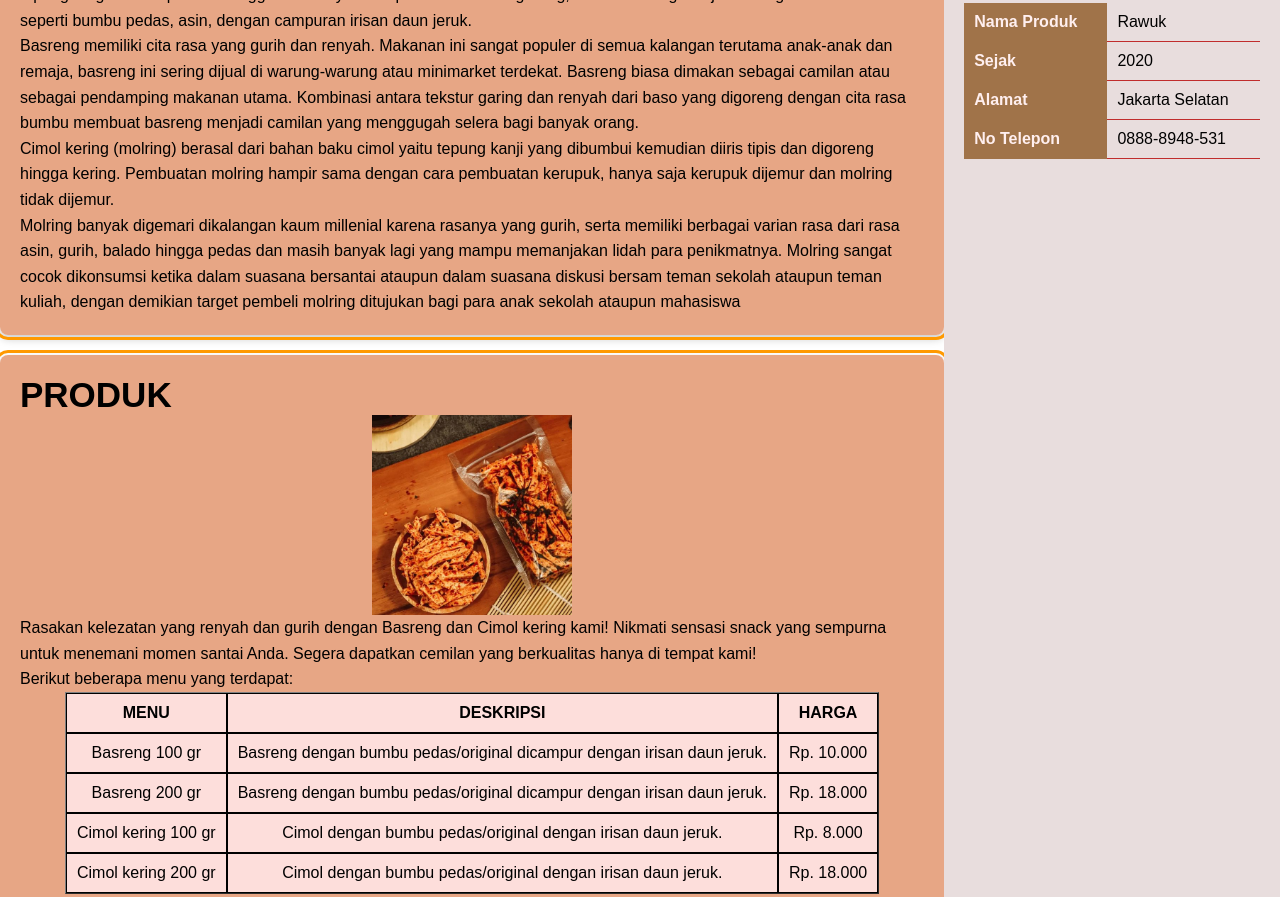
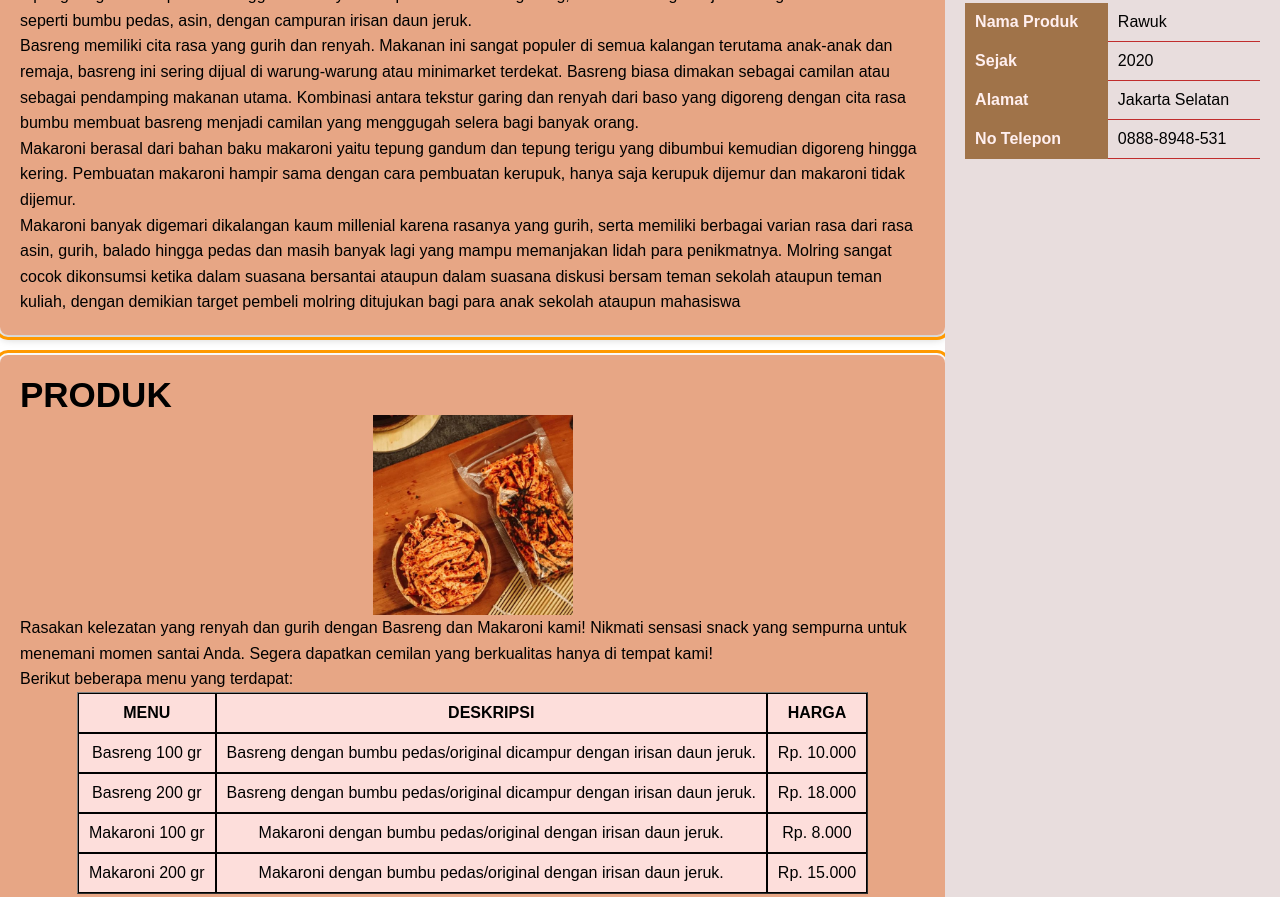
Before and after one commit to annisafitril/annisafitril.github.io, a plain HTML site: page index.html in a window 1280 px wide. Shown: the part 648-1545 px from the top of the page. Drawn offline with Linux system fonts and the light colour scheme; a web font is replaced by a local one.

Commit message:
Update index.html

```diff
--- a/index.html
+++ b/index.html
@@ -37,14 +37,14 @@
                     <img src="img/profilmakanan.png" alt="" width="200px">
                     <p>Basreng adalah singkatan dari "baso goreng", makanan yang berasal dari Indonesia. Makanan ini terdiri dari baso (bakso) yang digoreng dan disajikan dengan berbagai bumbu. Biasanya, bakso yang digunakan adalah bakso sapi yang dicampur dengan tepung terigu atau tapioka sehingga teksturnya lebih padat. Setelah digoreng, baso ini sering disajikan dengan taburan bumbu seperti bumbu pedas, asin, dengan campuran irisan daun jeruk.</p>
                     <p> Basreng memiliki cita rasa yang gurih dan renyah. Makanan ini sangat populer di semua kalangan terutama anak-anak dan remaja, basreng ini sering dijual di warung-warung atau minimarket terdekat. Basreng biasa dimakan sebagai camilan atau sebagai pendamping makanan utama. Kombinasi antara tekstur garing dan renyah dari baso yang digoreng dengan cita rasa bumbu membuat basreng menjadi camilan yang menggugah selera bagi banyak orang.</p>
-                    <p>Cimol kering (molring) berasal dari bahan baku cimol yaitu tepung kanji yang dibumbui kemudian diiris tipis dan digoreng hingga kering. Pembuatan molring hampir sama dengan cara pembuatan kerupuk, hanya saja kerupuk dijemur dan molring tidak dijemur. </p>
-                    <p>Molring banyak digemari dikalangan kaum millenial karena rasanya yang gurih, serta memiliki berbagai varian rasa dari rasa asin, gurih, balado hingga pedas dan masih banyak lagi yang mampu memanjakan lidah para penikmatnya. Molring sangat cocok dikonsumsi ketika dalam suasana bersantai ataupun dalam suasana diskusi bersam teman sekolah ataupun teman kuliah, dengan demikian target pembeli molring ditujukan bagi para anak sekolah ataupun mahasiswa</p>
+                    <p>Makaroni berasal dari bahan baku makaroni yaitu tepung gandum dan tepung terigu yang dibumbui kemudian digoreng hingga kering. Pembuatan makaroni hampir sama dengan cara pembuatan kerupuk, hanya saja kerupuk dijemur dan makaroni tidak dijemur. </p>
+                    <p>Makaroni banyak digemari dikalangan kaum millenial karena rasanya yang gurih, serta memiliki berbagai varian rasa dari rasa asin, gurih, balado hingga pedas dan masih banyak lagi yang mampu memanjakan lidah para penikmatnya. Molring sangat cocok dikonsumsi ketika dalam suasana bersantai ataupun dalam suasana diskusi bersam teman sekolah ataupun teman kuliah, dengan demikian target pembeli molring ditujukan bagi para anak sekolah ataupun mahasiswa</p>
                 </header>
             </article>
             <article id="Produk" class="card">
                 <h2>Produk</h2>
                 <img src="img/basreng1.jpg" alt="produk" width="200px">
-                <p>Rasakan kelezatan yang renyah dan gurih dengan Basreng dan Cimol kering kami! Nikmati sensasi snack yang sempurna untuk menemani momen santai Anda. Segera dapatkan cemilan yang berkualitas hanya di tempat kami!</p>
+                <p>Rasakan kelezatan yang renyah dan gurih dengan Basreng dan Makaroni kami! Nikmati sensasi snack yang sempurna untuk menemani momen santai Anda. Segera dapatkan cemilan yang berkualitas hanya di tempat kami!</p>
                 <p>Berikut beberapa menu yang terdapat: </p>
                 <table border="1px" cellspacing="0" cellpadding="5" >
                     <tr>
@@ -64,29 +64,29 @@
                         <td>Rp. 18.000 </td>
                     </tr>
                     <tr>
-                        <td>Cimol kering 100 gr</td>
-                        <td>Cimol dengan bumbu pedas/original dengan irisan daun jeruk.</td>
+                        <td>Makaroni 100 gr</td>
+                        <td>Makaroni dengan bumbu pedas/original dengan irisan daun jeruk.</td>
                         <td>Rp. 8.000 </td>
                     </tr>
                     <tr>
-                        <td>Cimol kering 200 gr</td>
-                        <td>Cimol dengan bumbu pedas/original dengan irisan daun jeruk.</td>
-                        <td>Rp. 18.000 </td>
+                        <td>Makaroni 200 gr</td>
+                        <td>Makaroni dengan bumbu pedas/original dengan irisan daun jeruk.</td>
+                        <td>Rp. 15.000 </td>
                     </tr>
                 </table>
             </article>
             <article id="pemesanan" class="card">
                 <h2>Pemesanan</h2>
                 <img src="img/order.png" alt="pemesanan" width="300">
-                <p>Untuk pemesanan basreng dan cimol kering yang lezat dan menggugah selera, silakan hubungi kami di nomor <a href="https://wa.link/k0b5qg" target="_blank"> disini.</a> Jangan ragu untuk memesan sekarang dan nikmati kelezatan basreng dan cimol kering yang tak terlupakan!</p>
+                <p>Untuk pemesanan basreng dan makaroni yang lezat dan menggugah selera, silakan hubungi kami di nomor <a href="https://wa.link/k0b5qg" target="_blank"> disini.</a> Jangan ragu untuk memesan sekarang dan nikmati kelezatan basreng dan cimol kering yang tak terlupakan!</p>
             </article>
             <article id="dokumentasi" class="card">
                 <h2>Dokumentasi</h2>
                 <p>Berikut seputar produk kami : </p>
                 <section>
-                    <h3>Basreng dan Cimol Kering</h3>
+                    <h3>Basreng dan Makaroni</h3>
                     <img src="img/dokumm.png" alt="" width="200">
-                    <p>Basreng dan cimol kering kami memiliki 2 varian rasa yaitu, original dan pedas.</p>
+                    <p>Basreng dan makaroni kami memiliki 2 varian rasa yaitu, original dan pedas.</p>
                 </section>
                 <section>
                     <h3>Packaging</h3>
```
